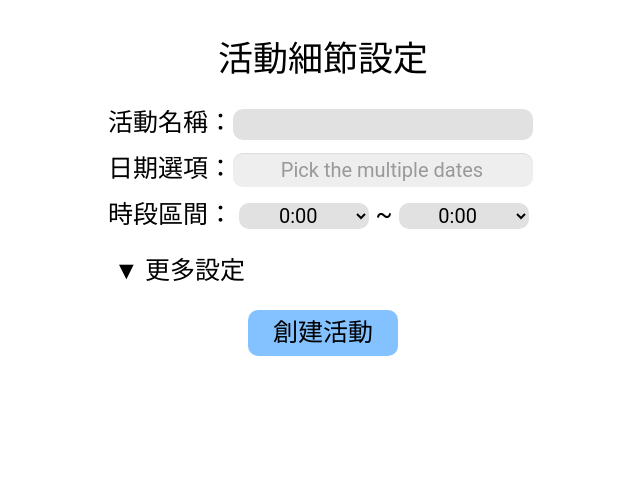
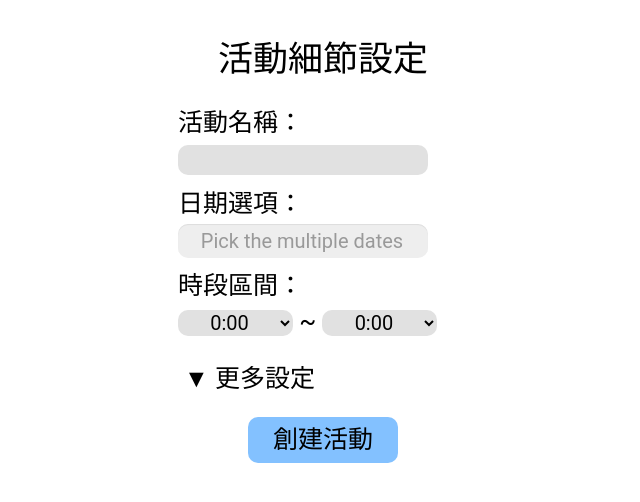
Before and after one commit to YungPingXu/HCI-project, a plain HTML site: page templates/index.html in a window 1280 px wide. Shown: the whole page, without its empty margins (317-957 px from the left). Drawn offline with nearby package versions, Linux system fonts and the light colour scheme.

Commit message:
modify HTML component size

```diff
--- a/templates/index.html
+++ b/templates/index.html
@@ -33,7 +33,7 @@
             font-size: 25px;
             margin: 0 auto;
             margin-top: 20px;
-            width: 450px;
+            width: 310px;
         }
 
         .middle-content {
@@ -46,7 +46,7 @@
             background-color: #e1e1e1;
             ;
             border: none;
-            width: 300px;
+            width: 250px;
             padding-left: 10px;
         }
 
@@ -56,12 +56,12 @@
             background-color: #e1e1e1;
             ;
             border: none;
-            width: 130px;
+            width: 115px;
             text-align: center;
         }
 
         .date-time {
-            width: 300px;
+            width: 250px;
             font-size: 20px;
             display: inline;
             background-color: #e1e1e1;
@@ -102,6 +102,7 @@
             display: block;
             text-align: center;
             margin-top: 20px;
+            margin-bottom: 20px;
         }
 
         .submit-button {
@@ -144,12 +145,13 @@
         <input type="text" id="group_id" value="{{group_id}}" hidden>
     </header>
     <section class="middle">
-        <div class="middle-content">活動名稱：<input class="input" id="event-name">
+        <div class="middle-content">活動名稱：<br>
+            <input class="input" id="event-name">
         </div>
-        <div class="middle-content">日期選項：<input class="form-control date date-time" id="date"
-                placeholder="Pick the multiple dates" readonly>
+        <div class="middle-content">日期選項：<br>
+            <input class="form-control date date-time" id="date" placeholder="Pick the multiple dates" readonly>
         </div>
-        <div class="middle-content">時段區間：
+        <div class="middle-content">時段區間：<br>
             <select class="small-input" id="start-time">
                 <option value="00:00">0:00</option>
                 <option value="00:30">0:30</option>
@@ -271,9 +273,9 @@
             </div>
             <div class="inner-content">
                 <input type="checkbox" class="check-box" id="deadline" onclick="deadline()"> 截止時間
-                <div style="margin: 10px;margin-left:80px; display:none" id="deadline-content">
-                    <input type="date" id="deadline-date" class="date-time">
-                    <input type="time" id="deadline-time" class="date-time">
+                <div style="margin: 10px;margin-left:10px; display:none" id="deadline-content">
+                    <input type="date" id="deadline-date" class="date-time" style="width: 200px;">
+                    <input type="time" id="deadline-time" class="date-time" style="width: 200px;">
                 </div>
             </div>
             <div class="inner-content">
```
Also changed, not shown: templates/display-vote.html (+3 -3 lines), templates/vote.html (+3 -3 lines).
